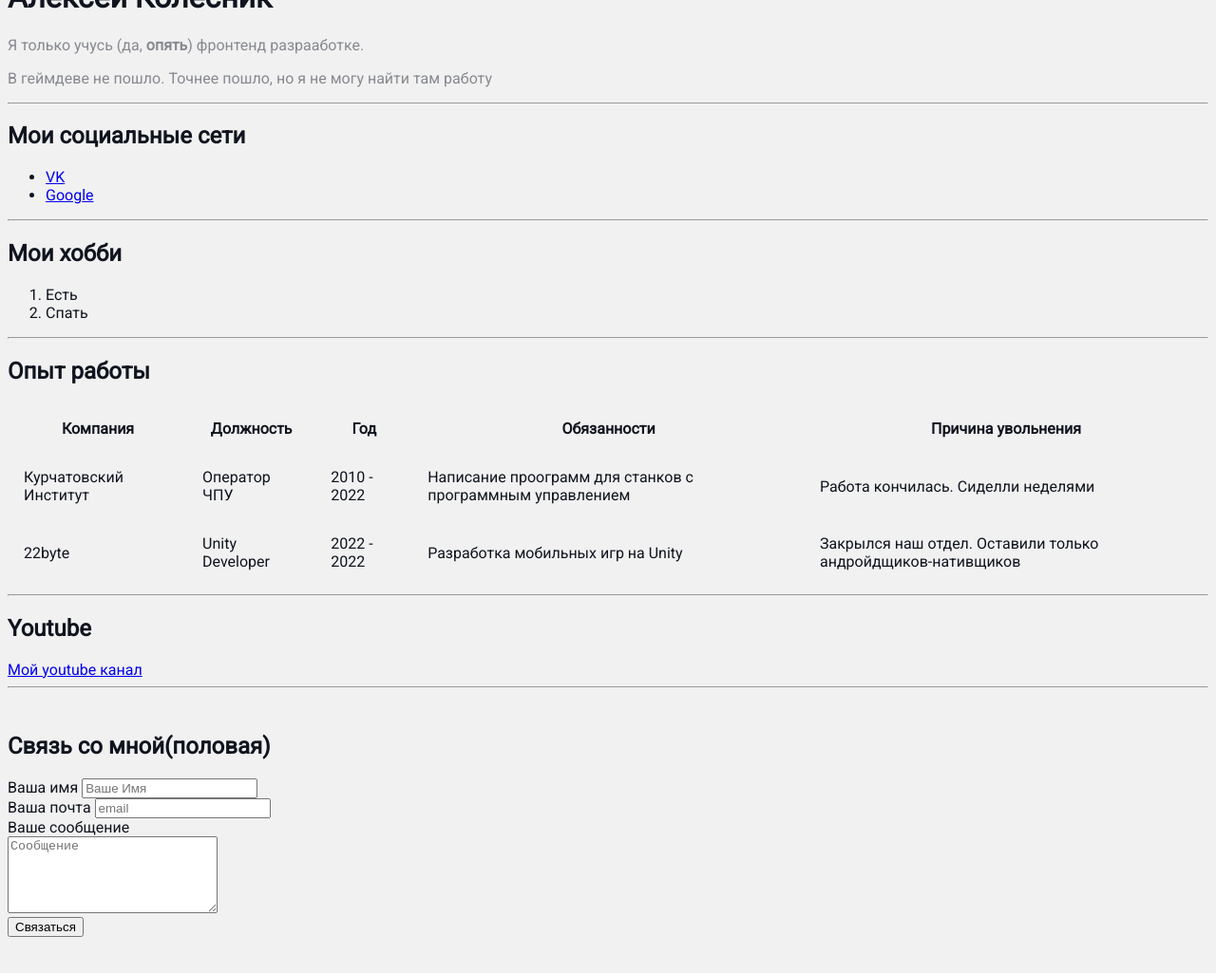
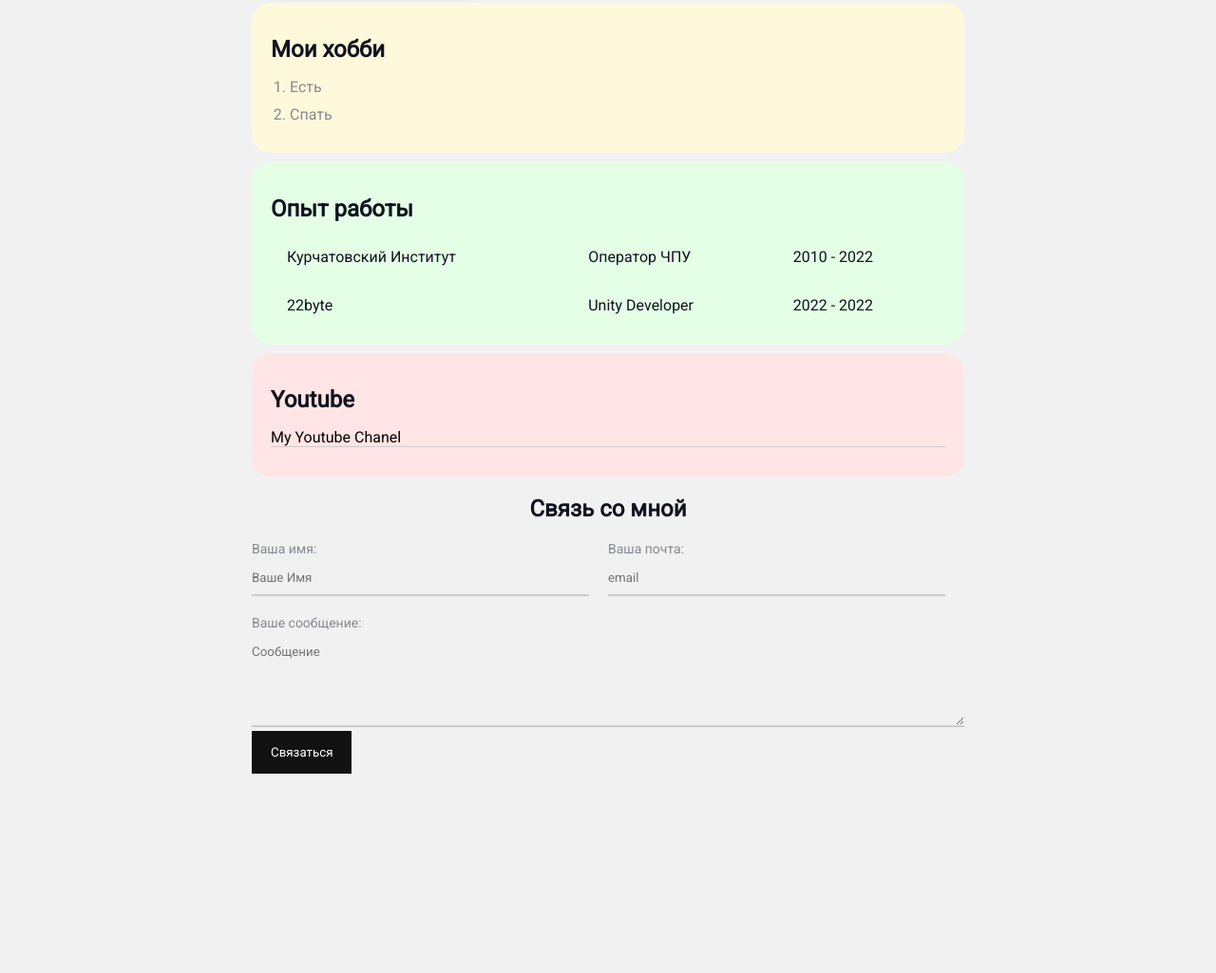
Before and after one commit to AlexeyKolesnik94/MyVC, a plain HTML site: page index.html in a window 1280 px wide. Shown: the part 345-1370 px from the top of the page at 95% size. Before the commit the page ends 1340 px from the top, so only its background shows below. Drawn offline with Linux system fonts and the light colour scheme.

Commit message:
finish variant v.1.0

```diff
--- a/index.html
+++ b/index.html
@@ -8,85 +8,90 @@
     </head>
 
     <body>
-        <div class="startInfo">
+
+        <div class="container">
+            <div class="startInfo ">
                 <img src="12.jpeg" alt="Картинка проеблась" class="avatar">
+
+                <div class="info-text">
                     <h1>Алексей Колесник</h1>
                     <p>Я только учусь (да, <strong>опять</strong>) фронтенд разрааботке.</p>
                     <p>В геймдеве не пошло. Точнее пошло, но я не могу найти там работу</p>
 
+                    <h4>Мои социальные сети</h4>
+                    <a href="https://vk.com/id19351099" target="_blank">VK</a>
+                    |
+                    <a href="https://google.com" target="_blank">Google</a>
                 </div>
 
-        <hr>
-        <h2>Мои социальные сети</h2>
-        <ul>
-            <li>
-                <a href="https://vk.com/id19351099" target="_blank">VK</a>
-            </li>
-            <li>
-                <a href="https://google.com" target="_blank">Google</a>
-            </li>
-        </ul>
+            </div>
 
-        <hr>
+            <div class="card bg-yellow">
                 <h2>Мои хобби</h2>
-        <ol>
+                <ol class="list">
                     <li>Есть</li>
                     <li>Спать</li>
                 </ol>
+            </div>
 
-        <hr>
+            <div class="card bg-green">
                 <h2>Опыт работы</h2>
-        <table cellpadding="15">
-            <tr>
-                <th>Компания</th>
-                <th>Должность</th>
-                <th>Год</th>
-                <th>Обязанности</th>
-                <th>Причина увольнения</th>
-            </tr>
+                <table cellpadding="15" class="table">
                     <tr>
                         <td>Курчатовский Институт</td>
                         <td>Оператор ЧПУ</td>
                         <td>2010 - 2022</td>
-                <td>Написание проограмм для станков с программным управлением</td>
-                <td>Работа кончилась. Сиделли неделями</td>
                     </tr>
                     <tr>
                         <td>22byte</td>
                         <td>Unity Developer</td>
                         <td>2022 - 2022</td>
-                <td>Разработка мобильных игр на Unity</td>
-                <td>Закрылся наш отдел. Оставили только андройдщиков-нативщиков</td>
                     </tr>
                 </table>
+            </div>
 
-        <hr>
+            <div class="card  bg-red">
                 <h2>Youtube</h2>
-        <a href="myYouTube.html">Мой youtube канал</a>
+                <ul class="link-list">
+                    <li>
+                        <a href="https://www.youtube.com/channel
+                            /UCsEqpT3Qf-MgibQd8lXvzUA">My Youtube Chanel</a>
+                    </li>
+                </ul>
+            </div>
 
-        <hr>
-        <br>
+            <div class="contact">
+                <h2>Связь со мной</h2>
+                <form>
+                    <div class="row">
+                        <div class="form-group">
+                            <label for="name">Ваша имя:</label>
+                            <input type="text" id="name" placeholder="Ваше Имя">
+                        </div>
 
+                        <div class="form-group">
+                            <label for="email">Ваша почта:</label>
+                            <input type="text" id="email" placeholder="email">
+                        </div>
+                    </div>
+
+                    <div class="form-group">
+                        <label for="text">Ваше сообщение:</label>
+                        <textarea id="text" placeholder="Сообщение" cols="25" rows="5"></textarea>
+                    </div>
+
+                    <input class="btn" type="submit" value="Связаться">
+                </form>
+            </div>
+
+            <div class="position">
+                <div class="box"></div>
+            </div>
+
+        </div>
+
+
+
+        <div style="margin-bottom: 300px"></div>
     </body>
-
-    <footer>
-        <h2>Связь со мной(половая)</h2>
-        <form>
-            <label for="name">Ваша имя</label>
-            <input type="text" id="name" placeholder="Ваше Имя">
-
-            <br>
-            <label for="email">Ваша почта</label>
-            <input type="text" id="email" placeholder="email">
-
-            <br>
-            <label for="text">Ваше сообщение</label>
-            <br>
-            <textarea id="text" placeholder="Сообщение" cols="25" rows="5"></textarea>
-
-            <br>
-            <input type="submit" value="Связаться">
-        </form>
-    </footer>
-
 </html>
--- a/styles.css
+++ b/styles.css
@@ -9,12 +9,188 @@ body {
     font-family: 'Roboto', sans-serif;
 }
 
+a {
+    color: black;
+    text-decoration: none;
+}
+
+a:hover {
+    color: blue;
+    text-decoration: underline;
+}
+
+a:active {
+    color: aquamarine;
+}
+
+/*a:visited {*/
+/*    color: grey;*/
+/*}*/
+
 .avatar {
     width: 250px;
     border-radius: 30px ;
     box-shadow: 4px 4px 14px rgba(0, 0, 0, 1);
 }
 
+.startInfo {
+    display: flex;
+    margin-bottom: 20px;
+}
+
+@media (max-width: 700px) {
+    .startInfo {
+        text-align: center;
+        display: block;
+    }
+}
+
+.info-text {
+    margin-left: 40px;
+}
+
+.info-text h4 {
+    margin-bottom: 10px;
+}
+
 .startInfo p {
     color: #86898f;
+    margin: 0;
+    font-style: italic;
+    font-weight: bold;
+    text-decoration: none;
 }
+
+/*Box model*/
+
+.container {
+    max-width: 750px;
+    margin: auto;
+    padding-top: 30px;
+}
+
+/*.social-net {*/
+/*    background: aquamarine;*/
+/*    padding: 15px;*/
+/*    border: 2px solid black;*/
+/*    border-radius: 8px;*/
+/*    margin: 15px;*/
+/*}*/
+
+/*.box-model div {*/
+/*    float: left;*/
+/*    background: #000;*/
+/*    height: 200px;*/
+/*    border: 4px solid red;*/
+/*    width: 25%;*/
+/*    box-sizing: border-box;*/
+/*}*/
+
+.bg-yellow {
+    background: #fff9dc;
+}
+
+.bg-green {
+    background: #e5ffe7;
+}
+
+.bg-red {
+    background: #ffe5e5;
+}
+
+.card {
+    padding: 15px 20px;
+    margin-bottom: 10px;
+    border-radius: 20px;
+}
+
+.card h2 {
+    margin-bottom: 10px;
+}
+
+.list {
+    padding: 0 20px;
+}
+
+.list li {
+    color: #86898f;
+    margin-bottom: 10px;
+}
+
+.table  {
+    width: 100%;
+}
+
+.table td:nth-child(4), td:nth-child(5) {
+    color: #86898f;
+}
+
+.link-list {
+    list-style: none;
+    padding: 0;
+}
+
+.link-list li {
+    margin-bottom: 10px;
+    border-bottom: 1px solid  #ccc;
+}
+
+.contact h2 {
+    text-align: center;
+}
+
+.form-group label {
+    display: block;
+    font-size: 14px;
+    color: #86898f;
+}
+
+.form-group textarea,
+.form-group input {
+    width: 100%;
+    box-sizing: border-box;
+    border: none;
+    background: transparent;
+    border-bottom: 2px solid #ccc;
+    color: black;
+    padding: 15px 0 10px;
+    outline: none;
+    font-family: inherit;
+}
+
+.row {
+    display: flex;
+    margin-bottom: 20px;
+}
+
+.row > .form-group {
+    width: 50%;
+    margin-right: 20px;
+}
+
+.btn {
+    background: #111;
+    color: #fff;
+    padding: 15px 20px;
+    border: none;
+    font-family: inherit;
+    cursor: pointer;
+}
+
+.btn:hover {
+    opacity: 0.9;
+}
+
+
+/*Position CSS*/
+/*.position {*/
+/*    border: 4px solid black;*/
+/*    margin-top: 40px;*/
+/*    padding: 20px;*/
+/*}*/
+
+/*.box {*/
+/*    width: 50px;*/
+/*    height: 50px;*/
+/*    background: blueviolet;*/
+/*}*/
```
Also changed, not shown: myYouTube.html (deleted, +0 -16 lines), 1 other file. Lines whose indentation alone changed are shown as unchanged.
